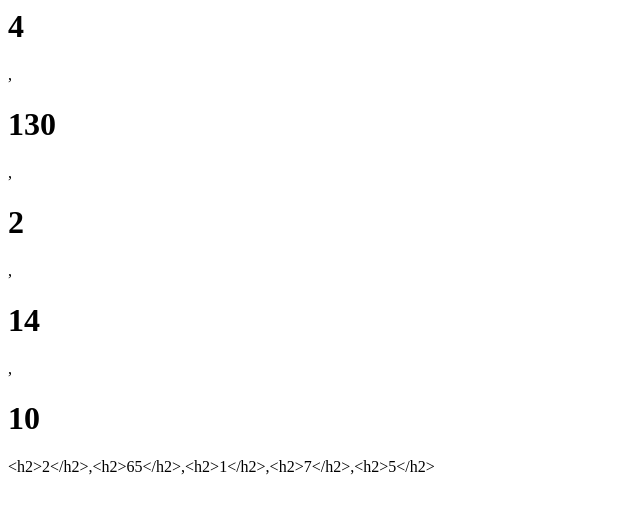
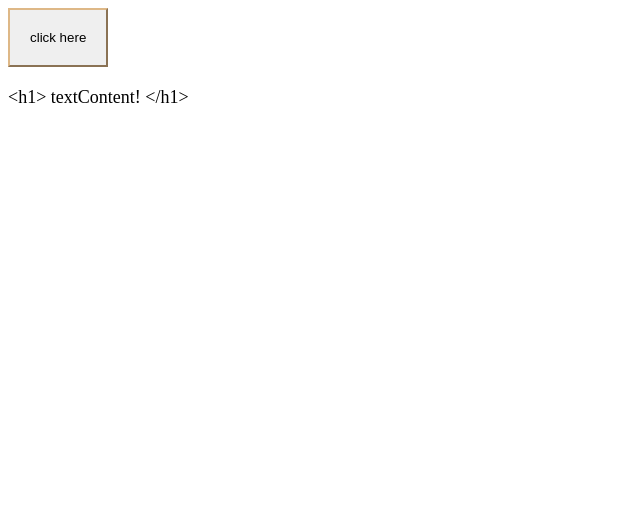
Before and after one commit to gaofeng-yin/javascript-tutorial, a plain HTML site: page innetVStextcont.html in a window 1280 px wide. Shown: the whole page, without its empty margins (0-640 px from the left). Drawn offline with Linux system fonts and the light colour scheme.

Commit message:
innerHtml vs textcontent

```diff
--- a/innetVStextcont.html
+++ b/innetVStextcont.html
@@ -1,3 +1,19 @@
+<head>
+    <style>
+        button {
+            padding: 20px;
+            border-color: burlywood;
+        }
+        button:hover {
+            transform: scale(1.1);
+            cursor: pointer;
+        }
+        #two {
+            font-size: large;
+            margin-top: 20px;
+        }
+    </style>
+</head>
 <body>
 
     <div id="one"></div>
@@ -6,11 +22,13 @@
 
 <script>
     let txt = document.getElementById("one");
+    txt.innerHTML = '<button onclick="func()">click here</button>';
+
+    function func(){
+        alert('XSS Attack!!!');
+    }
+
     let txt2 = document.getElementById("two");
-    var numbers = [2,65,1,7,5];
-    let newone = numbers.map((num)=>{return "<h1>" + (num * 2) + "</h1>";})
-    let newtwo = numbers.map((num)=>{return "<h2>" + num + "</h2>";})
-    txt.innerHTML = newone;
-    txt2.textContent = newtwo;
+    txt2.textContent = "<h1> textContent! </h1>";
 </script>
 </body>
```
